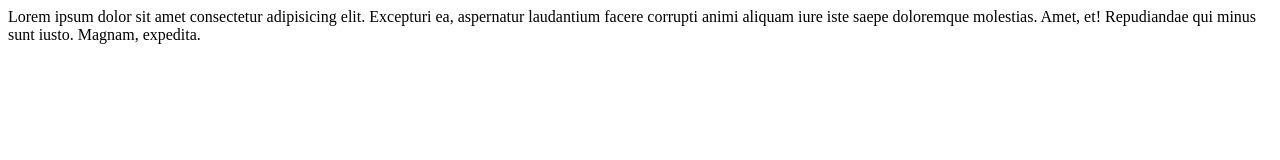
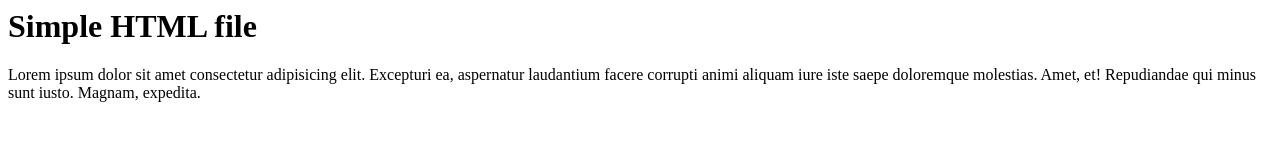
Before and after one commit to iftikhar-gcx/Demo-Project, a plain HTML site: page index.html in a window 1280 px wide. Drawn offline with Linux system fonts and the light colour scheme.

Commit message:
h1 added

```diff
--- a/index.html
+++ b/index.html
@@ -4,6 +4,9 @@
     </head>
 
     <body>
+        <h1>
+            Simple HTML file
+        </h1>
         <p>Lorem ipsum dolor sit amet consectetur adipisicing elit. Excepturi ea, aspernatur laudantium facere corrupti animi aliquam iure iste saepe doloremque molestias.
             Amet, et! Repudiandae qui minus sunt iusto. Magnam, expedita.
         </p>
```
